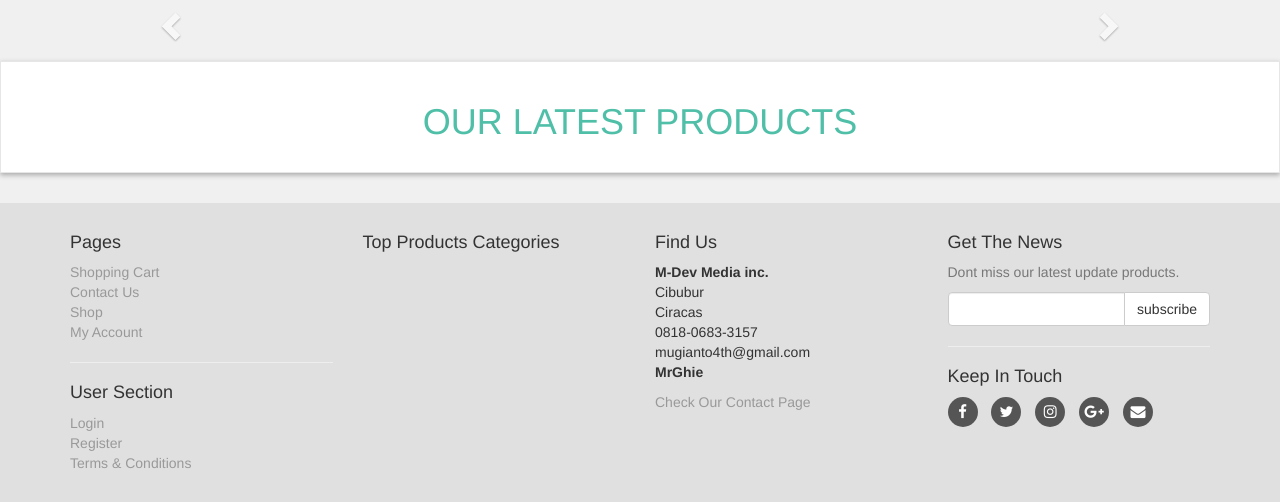
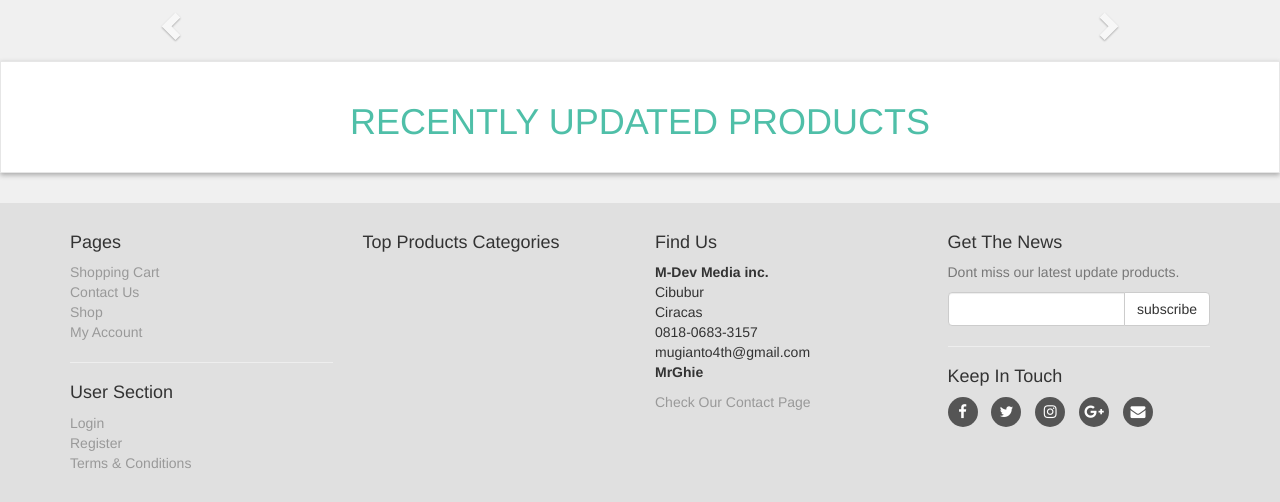
Before and after one commit to saravanan1225/phpweb, a PHP site: page / in a window 1280 px wide. Shown: the part 122-624 px from the top of the page. Run offline with PHP 8.4, Linux system fonts and the light colour scheme; data that the repository does not hold is empty.

Commit message:
Update index.php

```diff
--- a/saravanan/index.php
+++ b/saravanan/index.php
@@ -154,7 +154,7 @@
                <div class="col-md-12"><!-- col-md-12 Begin -->
 
                    <h2>
-                       Our Latest Products
+                       Recently Updated Products
                    </h2>
 
                </div><!-- col-md-12 Finish -->
```
